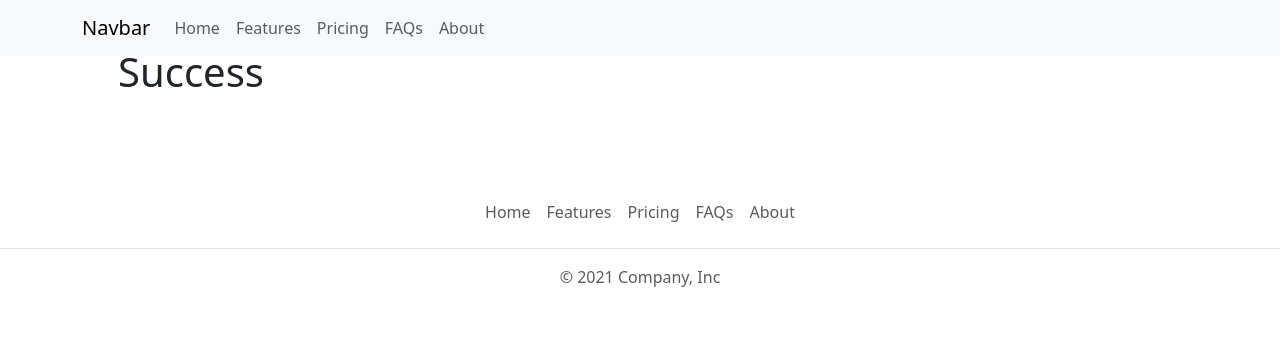
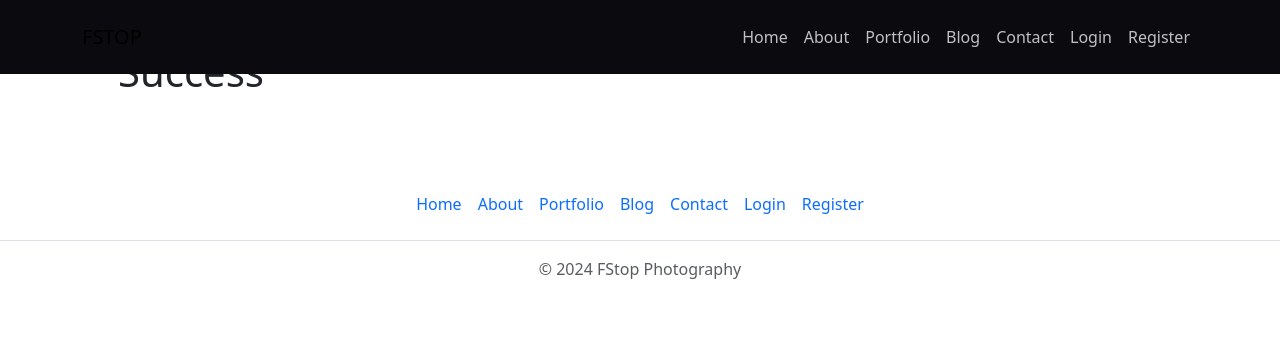
Before and after one commit to JaimieHemmings/fstop, a Django app: page / in a window 1280 px wide. Shown: the top 344 px of the page. Run offline with Django 5.2, Linux system fonts and the light colour scheme.

Commit message:
add: some styling set up

```diff
--- a/static/css/style.css
+++ b/static/css/style.css
@@ -0,0 +1,38 @@
+/*
+  Custom CSS Reset - Minified
+*/
+
+html{box-sizing:border-box;font-size:16px}*,:after,:before{box-sizing:inherit}body,h1,h2,h3,h4,h5,h6,ol,p,ul{margin:0;padding:0;font-weight:400}ol,ul{list-style:none}img{max-width:100%;height:auto}a{text-decoration:none}
+
+/*
+  Custom CSS Variables
+*/
+
+:root {
+  --col-black: #0b0b0f;
+  --col-grey: #121316;
+  --col-white: #c1c1c3;
+  --font-size-base: 1rem;
+}
+
+/*
+  Global Styles
+*/
+
+.bg-body-dark {
+  background-color: var(--col-black);
+}
+
+/*
+  Navigation Styles
+*/
+
+nav.navbar {
+  padding: 1.0625rem 1.5rem;
+
+  .nav-link {
+    color: var(--col-white);
+    font-size: var(--font-size-base);
+    font-weight: 500;
+  }
+}
--- a/templates/partials/footer.html
+++ b/templates/partials/footer.html
@@ -2,5 +2,5 @@
   <ul class="nav justify-content-center border-bottom pb-3 mb-3">
     {% include 'partials/nav-items.html' %}
   </ul>
-  <p class="text-center text-muted">&copy; 2021 Company, Inc</p>
+  <p class="text-center text-muted">&copy; 2024 FStop Photography</p>
 </footer>
--- a/templates/partials/nav-items.html
+++ b/templates/partials/nav-items.html
@@ -1,5 +1,7 @@
-<li class="nav-item"><a href="#" class="nav-link px-2 text-muted">Home</a></li>
-<li class="nav-item"><a href="#" class="nav-link px-2 text-muted">Features</a></li>
-<li class="nav-item"><a href="#" class="nav-link px-2 text-muted">Pricing</a></li>
-<li class="nav-item"><a href="#" class="nav-link px-2 text-muted">FAQs</a></li>
-<li class="nav-item"><a href="#" class="nav-link px-2 text-muted">About</a></li>
+<li class="nav-item"><a href="#" class="nav-link px-2">Home</a></li>
+<li class="nav-item"><a href="#" class="nav-link px-2">About</a></li>
+<li class="nav-item"><a href="#" class="nav-link px-2">Portfolio</a></li>
+<li class="nav-item"><a href="#" class="nav-link px-2">Blog</a></li>
+<li class="nav-item"><a href="#" class="nav-link px-2">Contact</a></li>
+<li class="nav-item"><a href="#" class="nav-link px-2">Login</a></li>
+<li class="nav-item"><a href="#" class="nav-link px-2">Register</a></li>
--- a/templates/partials/navigation.html
+++ b/templates/partials/navigation.html
@@ -1,16 +1,20 @@
-<nav class="navbar navbar-expand-lg bg-body-tertiary fixed-top">
+<nav class="navbar navbar-expand-lg bg-body-dark fixed-top">
   <div class="container">
-    <a class="navbar-brand" href="#">Navbar</a>
-    <button class="navbar-toggler" type="button" data-bs-toggle="collapse" data-bs-target="#navbarNav" aria-controls="navbarNav" aria-expanded="false" aria-label="Toggle navigation">
+    <a class="navbar-brand" href="{% url 'home' %}">FSTOP</a>
+    <button
+      class="navbar-toggler"
+      type="button"
+      data-bs-toggle="collapse"
+      data-bs-target="#navbarNav"
+      aria-controls="navbarNav"
+      aria-expanded="false"
+      aria-label="Toggle navigation"
+    >
       <span class="navbar-toggler-icon"></span>
     </button>
-    <div class="collapse navbar-collapse" id="navbarNav">
+    <div class="collapse navbar-collapse justify-content-end" id="navbarNav">
       <ul class="navbar-nav">
-        <li class="nav-item"><a href="#" class="nav-link px-2 text-muted">Home</a></li>
-        <li class="nav-item"><a href="#" class="nav-link px-2 text-muted">Features</a></li>
-        <li class="nav-item"><a href="#" class="nav-link px-2 text-muted">Pricing</a></li>
-        <li class="nav-item"><a href="#" class="nav-link px-2 text-muted">FAQs</a></li>
-        <li class="nav-item"><a href="#" class="nav-link px-2 text-muted">About</a></li>
+        {% include 'partials/nav-items.html' %}
       </ul>
     </div>
   </div>
```
